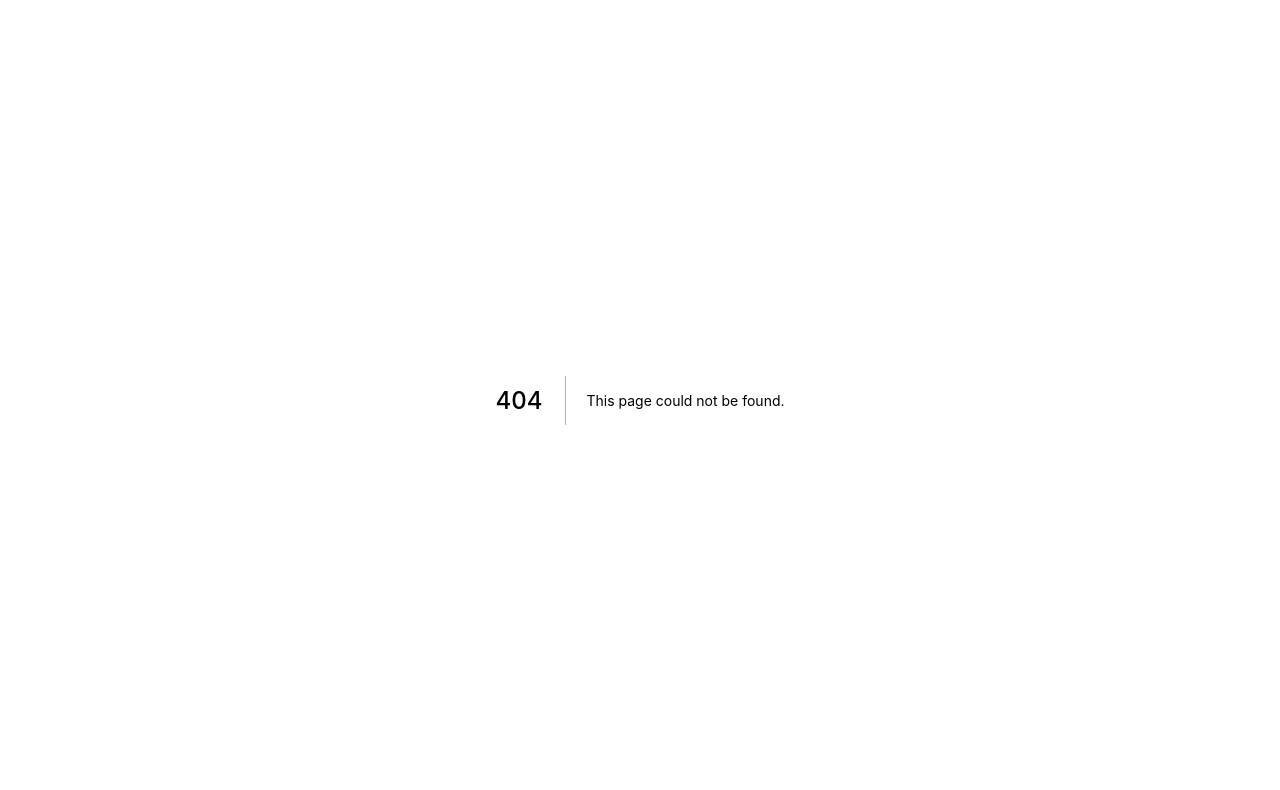
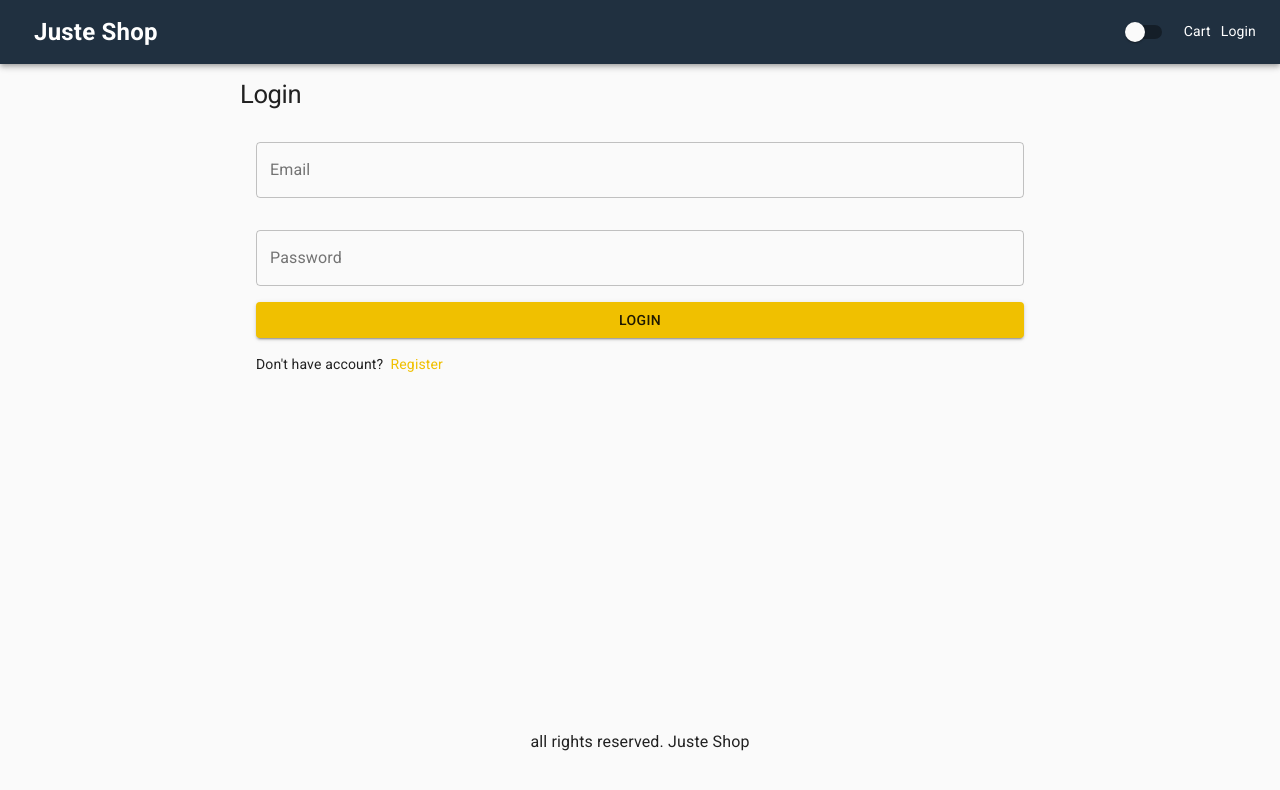
Before and after one commit to lujuste/shop, a Next.js app: page /login in a window 1280 px wide. Before the commit this address had no page. Shown: the top 790 px of the page. Built offline with nearby package versions, Linux system fonts and the light colour scheme.

Commit message:
19 create login Page

```diff
--- /dev/null
+++ b/pages/login.tsx
@@ -0,0 +1,60 @@
+import {
+  Button,
+  List,
+  ListItem,
+  TextField,
+  Typography,
+  Link,
+} from '@material-ui/core'
+import NextLink from 'next/link'
+import React from 'react'
+import Layout from '../components/Layout'
+import useStyles from '../utils/styles'
+
+export default function Login() {
+  const classes = useStyles()
+
+  return (
+    <Layout title="Login">
+      <form className={classes.form}>
+        <Typography component="h1" variant="h1">
+          Login
+        </Typography>
+        <List>
+          <ListItem>
+            <TextField
+              variant="outlined"
+              fullWidth
+              id="email"
+              label="Email"
+              inputProps={{ type: 'email' }}
+            ></TextField>
+          </ListItem>
+        </List>
+        <List>
+          <ListItem>
+            <TextField
+              variant="outlined"
+              fullWidth
+              id="password"
+              label="Password"
+              inputProps={{ type: 'password' }}
+            ></TextField>
+          </ListItem>
+          <ListItem>
+            <Button variant="contained" type="submit" fullWidth color="primary">
+              {' '}
+              Login{' '}
+            </Button>
+          </ListItem>
+          <ListItem>
+            Don't have account? &nbsp;
+            <NextLink href="/register" passHref>
+              <Link>Register</Link>
+            </NextLink>
+          </ListItem>
+        </List>
+      </form>
+    </Layout>
+  )
+}
--- a/utils/styles.ts
+++ b/utils/styles.ts
@@ -26,5 +26,9 @@
     marginTop: 10,
     marginBottom: 10,
   },
+  form: {
+    maxWidth: 800,
+    margin: '0 auto',
+  },
 })
 export default useStyles
```
Also changed, not shown: pages/cart.tsx (+12 -1 lines), pages/product/[slug].tsx (+4 -5 lines), pages/shipping.tsx (added, +9 -0 lines).
